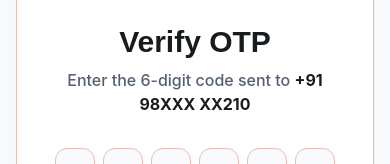
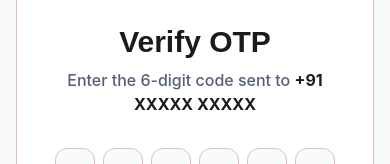
Before and after one commit to samshatan/P2P-Shipping-Platform, a React (Vite) app in the folder client/: page /verify-otp in a window 390 px wide. Shown: the part 286-450 px from the top of the page. Built offline with nearby package versions, Linux system fonts and the light colour scheme.

Commit message:
Fix: strict typing, dynamic Verify OTP phone, and login/signup flow improvements

```diff
--- a/client/src/app/(auth)/login/page.tsx
+++ b/client/src/app/(auth)/login/page.tsx
@@ -59,6 +59,7 @@ export default function LoginPage() {
     setError(null);
     try {
       await loginUser(phone);
+      sessionStorage.setItem('pending_phone', phone);
       setOtpSent(true);
       setTimer(45);
       showToast("OTP sent successfully", "success");
--- a/client/src/app/(auth)/signup/page.tsx
+++ b/client/src/app/(auth)/signup/page.tsx
@@ -14,6 +14,7 @@ export default function SignupPage() {
   const [username, setUsername] = useState("");
   const [email, setEmail] = useState("");
   const [password, setPassword] = useState("");
+  const [phone, setPhone] = useState("");
   const [errors, setErrors] = useState<{ email?: string; username?: string; fullName?: string }>({});
 
   const inputStyle: React.CSSProperties = {
@@ -434,6 +435,8 @@ export default function SignupPage() {
                       placeholder="98765 43210"
                       type="tel"
                       maxLength={10}
+                      value={phone}
+                      onChange={(e) => setPhone(e.target.value.replace(/\D/g, ""))}
                       style={{ ...inputStyle, paddingLeft: "76px" }}
                       onFocus={inputFocusHandler}
                       onBlur={inputBlurHandler}
@@ -458,7 +461,12 @@ export default function SignupPage() {
 
                 <div style={{ display: "flex", gap: "12px" }}>
                   <Button variant="outline" onClick={() => setStep(2)} className="h-12 rounded-xl flex-1">Back</Button>
-                  <Button onClick={() => navigate('/')} className="h-12 rounded-xl flex-[2] bg-gradient-to-r from-[#a33900] to-[#cc4900] text-white font-semibold shadow-xl shadow-primary/20 hover:scale-[1.02] transition-transform">
+                  <Button onClick={() => {
+                    if (phone.length === 10) {
+                      sessionStorage.setItem('pending_phone', phone);
+                      navigate('/verify-otp');
+                    }
+                  }} className="h-12 rounded-xl flex-[2] bg-gradient-to-r from-[#a33900] to-[#cc4900] text-white font-semibold shadow-xl shadow-primary/20 hover:scale-[1.02] transition-transform">
                     Send OTP & Finish
                   </Button>
                 </div>
--- a/client/src/app/(auth)/verify-otp/page.tsx
+++ b/client/src/app/(auth)/verify-otp/page.tsx
@@ -37,6 +37,21 @@ export default function VerifyOtpPage() {
     showToast("A new OTP has been sent to your device.", "success");
   };
 
+  const [phoneNumber, setPhoneNumber] = useState<string>("");
+
+  useEffect(() => {
+    const stored = sessionStorage.getItem('pending_phone');
+    if (stored) {
+      setPhoneNumber(stored);
+    }
+  }, []);
+
+  const maskPhone = (phone: string) => {
+    if (!phone) return "+91 XXXXX XXXXX";
+    const masked = phone.substring(0, 2) + "XXX XX" + phone.substring(7);
+    return `+91 ${masked}`;
+  };
+
   return (
     <div className="min-h-screen bg-[#f7f9fb] flex flex-col">
       <Navbar />
@@ -48,7 +63,7 @@ export default function VerifyOtpPage() {
 
           <h1 className="text-3xl font-heading font-extrabold text-foreground mb-2">Verify OTP</h1>
           <p className="text-muted-foreground font-medium mb-8">
-            Enter the 6-digit code sent to <span className="text-foreground font-bold">+91 98XXX XX210</span>
+            Enter the 6-digit code sent to <span className="text-foreground font-bold">{maskPhone(phoneNumber)}</span>
           </p>
 
           <div className="space-y-6">
--- a/client/src/app/(dashboard)/book/courier/page.tsx
+++ b/client/src/app/(dashboard)/book/courier/page.tsx
@@ -17,11 +17,24 @@ import { ErrorState } from "@/components/ui/ErrorState";
 import { EmptyState } from "@/components/ui/EmptyState";
 import { Skeleton } from "@/components/ui/skeleton";
 
+export interface Rate {
+  id: string;
+  name: string;
+  logo: string;
+  price: number;
+  etaDays: number;
+  actualAvgDays: number;
+  pickupWindow: string;
+  codAvailable: boolean;
+  rating: number;
+  tags: string[];
+}
+
 export default function CourierSelection() {
   const navigate = useNavigate();
   const { showToast } = useToast();
   const { selectedCourier, setCourier, pickup: bPickup, delivery: bDelivery, packageDetails: bPackage } = useBooking();
-  const [rates, setRates] = useState<any[]>([]);
+  const [rates, setRates] = useState<Rate[]>([]);
   const [loading, setLoading] = useState(true);
   const [isSelecting, setIsSelecting] = useState(false);
   const [error, setError] = useState<string | null>(null);
@@ -45,7 +58,7 @@ export default function CourierSelection() {
         return;
       }
 
-      const adaptedRates = data.couriers.map((c: any) => ({
+      const adaptedRates: Rate[] = data.couriers.map((c: any) => ({
         id: c.courier_id,
         name: c.courier_name,
         logo: c.logo_url,
@@ -219,7 +232,7 @@ export default function CourierSelection() {
                           {rate.rating} ★
                         </div>
                         <div className="text-[10px] text-muted-foreground font-semibold">
-                          On-time: {90 + (rate.id % 8)}% • COD: {85 + (rate.id % 12)}%
+                          On-time: {90 + (Number(rate.id) % 8)}% • COD: {85 + (Number(rate.id) % 12)}%
                         </div>
                       </div>
                     </div>
--- a/client/src/context/AuthContext.tsx
+++ b/client/src/context/AuthContext.tsx
@@ -1,12 +1,23 @@
 import React, { createContext, useContext, useState, useEffect } from 'react';
 import { getUserProfile } from '@/lib/api';
 
+export interface User {
+  name: string;
+  phone: string;
+  email: string;
+  wallet: number;
+  shipments: number;
+  moneySaved: number;
+  referrals: number;
+  kycVerified: boolean;
+}
+
 interface AuthContextType {
-  user: any;
+  user: User | null;
   token: string | null;
   isAuthenticated: boolean;
   isLoading: boolean;
-  login: (token: string) => void;
+  login: (token: string, userData?: User) => void;
   logout: () => void;
 }
 
@@ -14,7 +25,7 @@ const AuthContext = createContext<AuthContextType>({} as AuthContextType);
 
 export function AuthProvider({ children }: { children: React.ReactNode }) {
   const [token, setToken] = useState<string | null>(localStorage.getItem('access_token'));
-  const [user, setUser] = useState<any>(null);
+  const [user, setUser] = useState<User | null>(null);
   const [isLoading, setIsLoading] = useState(true);
 
   useEffect(() => {
@@ -33,9 +44,10 @@ export function AuthProvider({ children }: { children: React.ReactNode }) {
     initAuth();
   }, [token]);
 
-  const login = (newToken: string) => {
+  const login = (newToken: string, userData?: User) => {
     localStorage.setItem('access_token', newToken);
     setToken(newToken);
+    if (userData) setUser(userData);
   };
 
   const logout = () => {
```
